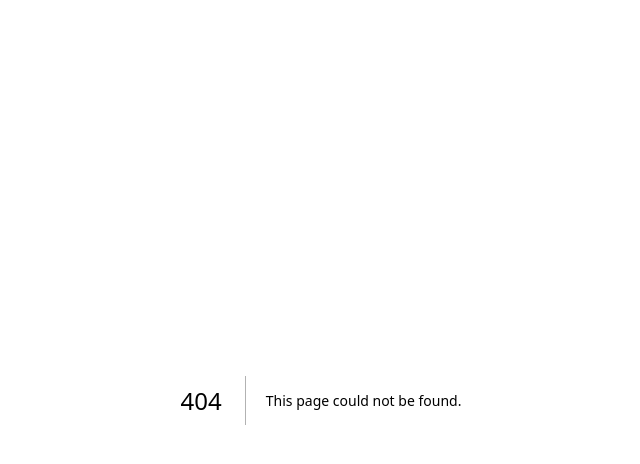
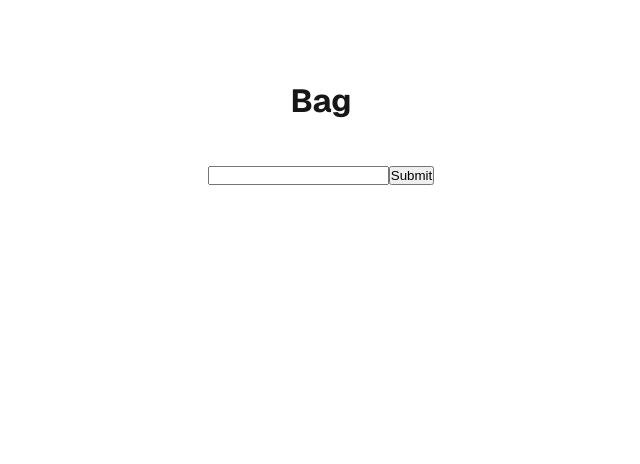
Before and after one commit to mungoose/moneybag, a Next.js app: page /bag in a window 1280 px wide. Before the commit this address had no page. Shown: the top 464 px of the page, without its empty margins (319-959 px from the left). Built offline with nearby package versions, Linux system fonts and the light colour scheme.

Commit message:
Add initial input form, bag page, install sass

```diff
--- /dev/null
+++ b/app/_components/InputForm/InputForm.tsx
@@ -0,0 +1,10 @@
+const InputForm = () => {
+	return (
+		<form>
+			<input type="text" />
+			<button type="submit">Submit</button>
+		</form>
+	);
+};
+
+export default InputForm;
--- /dev/null
+++ b/app/bag/page.tsx
@@ -0,0 +1,14 @@
+import BagLayout from '../bagLayout';
+import InputForm from '@/components/InputForm/InputForm';
+import styles from '../page.module.scss';
+
+const Bag = () => {
+	return (
+		<BagLayout className={styles.page}>
+			<h1>Bag</h1>
+			<InputForm />
+		</BagLayout>
+	);
+};
+
+export default Bag;
--- /dev/null
+++ b/app/bagLayout.tsx
@@ -0,0 +1,20 @@
+import type { ReactNode } from 'react';
+import Head from 'next/head';
+
+type Props = {
+	children: ReactNode;
+	className?: string;
+};
+
+export default function BagLayout({ children, className }: Props) {
+	return (
+		<>
+			<Head>
+				<title>Moneybag</title>
+				<meta charSet="utf-8" />
+				<meta name="viewport" content="width=device-width, initial-scale=1" />
+			</Head>
+			<div className={className}>{children}</div>
+		</>
+	);
+}
--- a/app/page.module.css
+++ b/app/page.module.scss
@@ -8,7 +8,7 @@
 
   display: grid;
   grid-template-rows: 20px 1fr 20px;
-  align-items: center;
+  align-items: top;
   justify-items: center;
   min-height: 100svh;
   padding: 80px;
@@ -163,6 +163,6 @@ a.secondary {
 
 @media (prefers-color-scheme: dark) {
   .logo {
-    filter: invert();
+    filter: invert(100%);
   }
 }
--- a/package.json
+++ b/package.json
@@ -10,9 +10,11 @@
     "prepare": "husky"
   },
   "dependencies": {
+    "eslint-plugin-prettier": "^5.2.3",
     "next": "15.1.7",
     "react": "^19.0.0",
-    "react-dom": "^19.0.0"
+    "react-dom": "^19.0.0",
+    "sass": "^1.85.1"
   },
   "devDependencies": {
     "@eslint/eslintrc": "^3",
--- a/tsconfig.json
+++ b/tsconfig.json
@@ -19,8 +19,10 @@
       }
     ],
     "paths": {
-      "@/*": ["./*"]
-    }
+      "@/*": ["./*"],
+      "@/components/*": ["_components/*"],
+    },
+    "baseUrl": "app/",
   },
   "include": ["next-env.d.ts", "**/*.ts", "**/*.tsx", ".next/types/**/*.ts"],
   "exclude": ["node_modules"]
```
Also changed, not shown: app/layout.tsx (+10 -12 lines), app/page.tsx (+2 -6 lines), app/_components/InputForm/InputForm.module.scss (added), app/globals.scss (renamed from app/globals.css), 1 other file (tests, documents, lock files or other folders).
